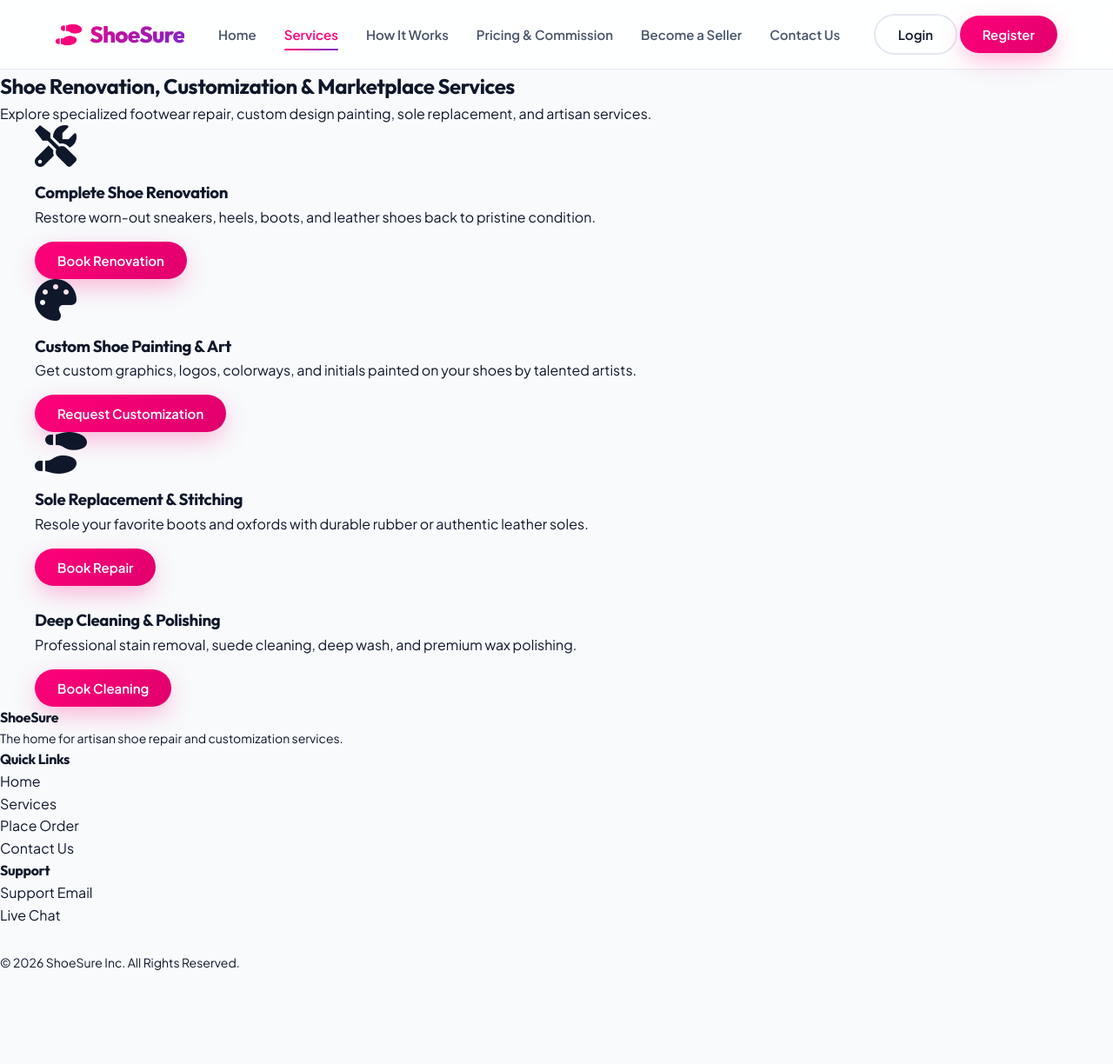
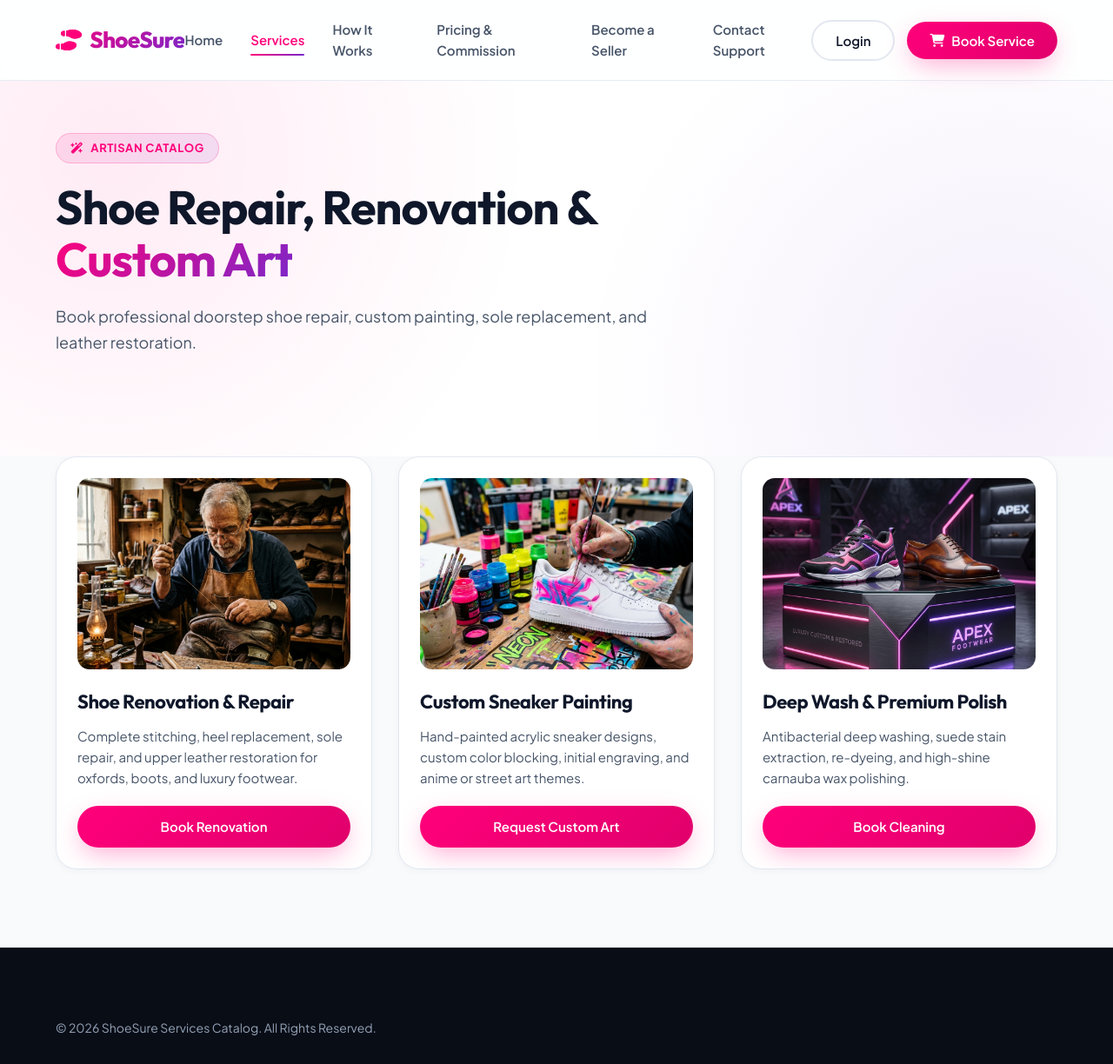
Before and after one commit to sajidtecho/ShoeSure, a plain HTML site: page pages/services.html in a window 1280 px wide. Shown: the whole page at 87% size. Before the commit the page ends 1119 px from the top, so only its background shows below. Drawn offline with Linux system fonts and the light colour scheme.

Commit message:
feat: add services and seller onboarding pages

```diff
--- a/pages/services.html
+++ b/pages/services.html
@@ -7,11 +7,11 @@
     <!-- Stylesheets -->
     <link rel="stylesheet" href="../css/styles.css">
     <link rel="stylesheet" href="../css/pages.css">
-    <link rel="stylesheet" href="https://cdnjs.cloudflare.com/ajax/libs/font-awesome/6.0.0/css/all.min.css">
+    <link rel="stylesheet" href="https://cdnjs.cloudflare.com/ajax/libs/font-awesome/6.4.0/css/all.min.css">
 </head>
 <body>
 
-    <!-- Navbar -->
+    <!-- Sticky Glass Navbar -->
     <nav class="navbar">
         <div class="logo" onclick="window.location.href='../index.html'">
             <i class="fa-solid fa-shoe-prints"></i> ShoeSure
@@ -23,12 +23,14 @@
             <a href="how-it-works.html">How It Works</a>
             <a href="pricing-commission.html">Pricing & Commission</a>
             <a href="seller.html">Become a Seller</a>
-            <a href="contact.html">Contact Us</a>
+            <a href="contact.html">Contact Support</a>
         </div>
 
-        <div class="buttons">
+        <div class="nav-actions">
             <button class="btn btn-outline" onclick="window.location.href='login.html'">Login</button>
-            <button class="btn btn-primary" onclick="window.location.href='register.html'">Register</button>
+            <button class="btn btn-primary" onclick="window.location.href='order.html'">
+                <i class="fa-solid fa-cart-shopping"></i> Book Service
+            </button>
         </div>
 
         <div class="hamburger">
@@ -38,71 +40,57 @@
         </div>
     </nav>
 
-    <!-- Hero Section -->
-    <section class="seller-hero">
-        <h1>Shoe Renovation, Customization & Marketplace Services</h1>
-        <p>Explore specialized footwear repair, custom design painting, sole replacement, and artisan services.</p>
-    </section>
+    <!-- Services Header -->
+    <header class="hero" style="padding: 60px 5% 80px;">
+        <div class="hero-content" style="max-width: 700px;">
+            <div class="pill-badge"><i class="fa-solid fa-wand-magic-sparkles"></i> Artisan Catalog</div>
+            <h1 class="hero-title">Shoe Repair, Renovation & <span>Custom Art</span></h1>
+            <p class="hero-subtitle">Book professional doorstep shoe repair, custom painting, sole replacement, and leather restoration.</p>
+        </div>
+    </header>
 
-    <!-- Services Catalog Grid -->
-    <section class="services">
-        <div class="service-container" style="max-width: 1200px; margin: 0 auto;">
-            <div class="service-card">
-                <i class="fa-solid fa-screwdriver-wrench fa-3x" style="color: var(--primary-color); margin-bottom: 15px;"></i>
-                <h3>Complete Shoe Renovation</h3>
-                <p>Restore worn-out sneakers, heels, boots, and leather shoes back to pristine condition.</p>
-                <button class="btn btn-primary" style="margin-top: 15px;" onclick="window.location.href='order.html'">Book Renovation</button>
+    <!-- Services Grid -->
+    <section class="section" style="padding-top: 0;">
+        <div class="cards-grid">
+            <div class="service-card-modern">
+                <div class="card-img-container">
+                    <img src="../assets/images/shoe-renovation.png" alt="Complete Shoe Renovation">
+                </div>
+                <div class="card-body">
+                    <h3>Shoe Renovation & Repair</h3>
+                    <p>Complete stitching, heel replacement, sole repair, and upper leather restoration for oxfords, boots, and luxury footwear.</p>
+                    <a href="order.html" class="btn btn-primary" style="width: 100%; margin-top: auto;">Book Renovation</a>
+                </div>
             </div>
 
-            <div class="service-card">
-                <i class="fa-solid fa-palette fa-3x" style="color: var(--primary-color); margin-bottom: 15px;"></i>
-                <h3>Custom Shoe Painting & Art</h3>
-                <p>Get custom graphics, logos, colorways, and initials painted on your shoes by talented artists.</p>
-                <button class="btn btn-primary" style="margin-top: 15px;" onclick="window.location.href='order.html'">Request Customization</button>
+            <div class="service-card-modern">
+                <div class="card-img-container">
+                    <img src="../assets/images/custom-design.png" alt="Custom Sneaker Painting">
+                </div>
+                <div class="card-body">
+                    <h3>Custom Sneaker Painting</h3>
+                    <p>Hand-painted acrylic sneaker designs, custom color blocking, initial engraving, and anime or street art themes.</p>
+                    <a href="order.html" class="btn btn-primary" style="width: 100%; margin-top: auto;">Request Custom Art</a>
+                </div>
             </div>
 
-            <div class="service-card">
-                <i class="fa-solid fa-shoe-prints fa-3x" style="color: var(--primary-color); margin-bottom: 15px;"></i>
-                <h3>Sole Replacement & Stitching</h3>
-                <p>Resole your favorite boots and oxfords with durable rubber or authentic leather soles.</p>
-                <button class="btn btn-primary" style="margin-top: 15px;" onclick="window.location.href='order.html'">Book Repair</button>
-            </div>
-
-            <div class="service-card">
-                <i class="fa-solid fa-sparkles fa-3x" style="color: var(--primary-color); margin-bottom: 15px;"></i>
-                <h3>Deep Cleaning & Polishing</h3>
-                <p>Professional stain removal, suede cleaning, deep wash, and premium wax polishing.</p>
-                <button class="btn btn-primary" style="margin-top: 15px;" onclick="window.location.href='order.html'">Book Cleaning</button>
+            <div class="service-card-modern">
+                <div class="card-img-container">
+                    <img src="../assets/images/shoesure-hero.png" alt="Deep Cleaning & Polish">
+                </div>
+                <div class="card-body">
+                    <h3>Deep Wash & Premium Polish</h3>
+                    <p>Antibacterial deep washing, suede stain extraction, re-dyeing, and high-shine carnauba wax polishing.</p>
+                    <a href="order.html" class="btn btn-primary" style="width: 100%; margin-top: auto;">Book Cleaning</a>
+                </div>
             </div>
         </div>
     </section>
 
     <!-- Footer -->
-    <footer>
-        <div class="footer-content">
-            <div class="footer-column">
-                <h4>ShoeSure</h4>
-                <p style="font-size: 14px;">The home for artisan shoe repair and customization services.</p>
-            </div>
-            <div class="footer-column">
-                <h4>Quick Links</h4>
-                <ul>
-                    <li><a href="../index.html">Home</a></li>
-                    <li><a href="services.html">Services</a></li>
-                    <li><a href="order.html">Place Order</a></li>
-                    <li><a href="contact.html">Contact Us</a></li>
-                </ul>
-            </div>
-            <div class="footer-column">
-                <h4>Support</h4>
-                <ul>
-                    <li><a href="contact.html">Support Email</a></li>
-                    <li><a href="live-chat.html">Live Chat</a></li>
-                </ul>
-            </div>
-        </div>
-        <div class="footer-bottom">
-            <p>&copy; 2026 ShoeSure Inc. All Rights Reserved.</p>
+    <footer class="footer-modern">
+        <div class="footer-bottom" style="border: none; padding: 0;">
+            <p>&copy; 2026 ShoeSure Services Catalog. All Rights Reserved.</p>
         </div>
     </footer>
 
```
Also changed, not shown: pages/seller.html (+71 -99 lines).
